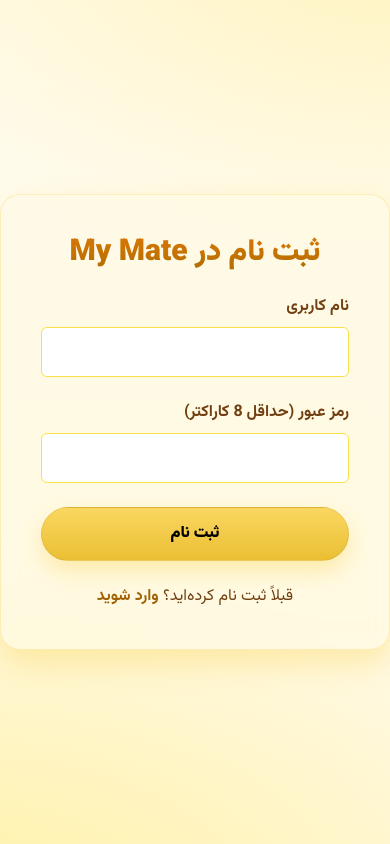
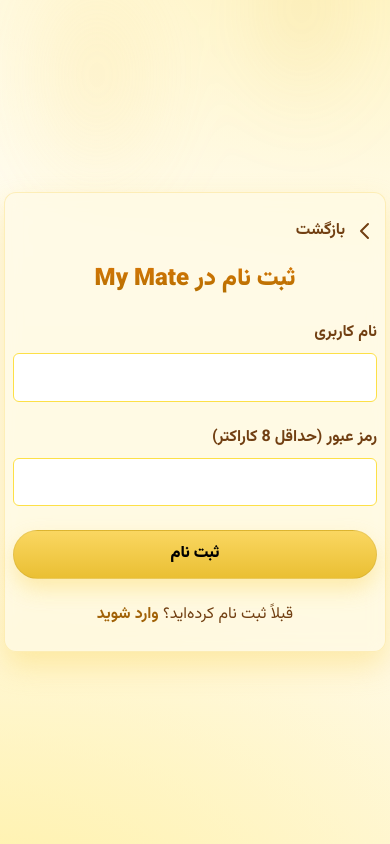
Before and after one commit to King-Navid/MyMate, a website: page public/register.html in a window 390 px wide. Drawn offline with nearby package versions, Linux system fonts and the light colour scheme.

Commit message:
Update register.html

```diff
--- a/public/register.html
+++ b/public/register.html
@@ -27,7 +27,7 @@
     }
     body::before {
       content: '';
-      position: fixed;,
+      position: fixed;
       inset: -20% -20% auto -20%;
       height: 60vh;
       background:
@@ -80,11 +80,36 @@
       * { animation: none !important; transition-duration: 0.01ms !important; }
       html:focus-within { scroll-behavior: auto; }
     }
+    @media (max-width: 700px) {
+      main.auth-card {
+        padding: 1.5rem 0.5rem;
+        border-radius: 12px;
+        max-width: 98vw;
+        min-width: 0;
+      }
+      .auth-card h1 {
+        font-size: 1.5rem;
+      }
+      form.space-y-6 > div, form.space-y-6 > button, form.space-y-6 > p {
+        margin-bottom: 1rem !important;
+      }
+      input, button[type="submit"] {
+        font-size: 1rem !important;
+        padding: 0.7rem 0.9rem !important;
+      }
+      .inline-flex.text-lg {
+        font-size: 1rem !important;
+      }
+    }
   </style>
 </head>
 <body class="min-h-screen flex flex-col items-center justify-center">
 
   <main class="auth-card p-10 rounded-2xl max-w-md w-full">
+    <a href="index.html" aria-label="بازگشت به صفحه اصلی" class="inline-flex items-center mb-4 text-yellow-900 hover:text-yellow-700 font-bold text-lg">
+      <svg xmlns="http://www.w3.org/2000/svg" class="h-6 w-6 ml-2" fill="none" viewBox="0 0 24 24" stroke="currentColor"><path stroke-linecap="round" stroke-linejoin="round" stroke-width="2" d="M15 19l-7-7 7-7" /></svg>
+      بازگشت
+    </a>
     <h1 class="text-3xl font-extrabold mb-6 text-center">ثبت نام در My Mate</h1>
 
     <form id="registerForm" class="space-y-6">
```
